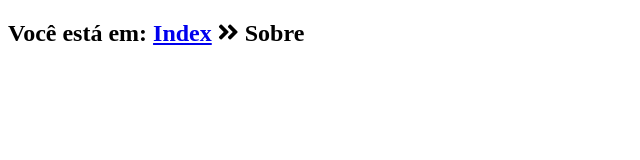
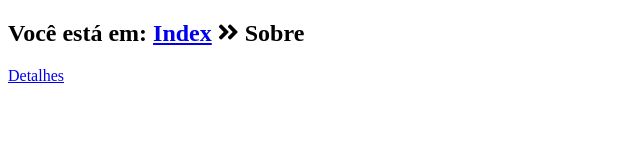
Before and after one commit to luuizalberto/UX_UI, a plain HTML site: page Breadcrumbs/sobre.html in a window 1280 px wide. Shown: the full height of the page, 0-640 px from the left. Drawn offline with Linux system fonts and the light colour scheme.

Commit message:
linkando nova pagina

```diff
--- a/Breadcrumbs/sobre.html
+++ b/Breadcrumbs/sobre.html
@@ -12,5 +12,7 @@
 
     <h2>Você está em: <a href="index.html">Index</a> <i class="fas fa-angle-double-right"></i> Sobre</h2>
 
+    <a href="detalhes.html"> Detalhes</a>
+
 </body>
 </html>
```
